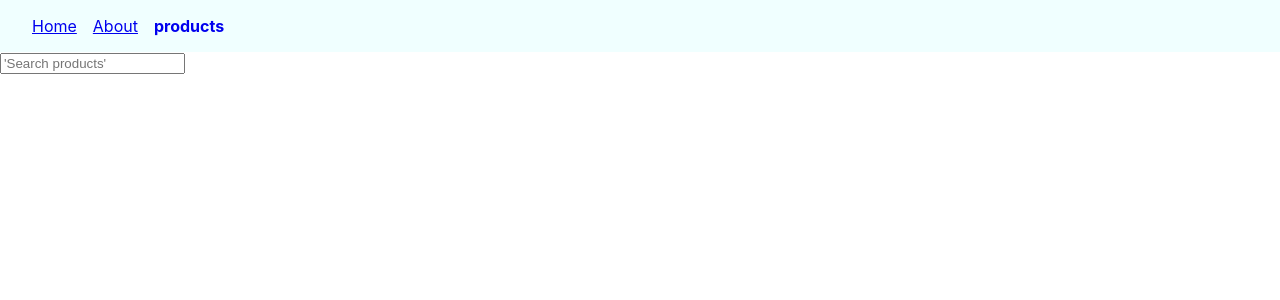
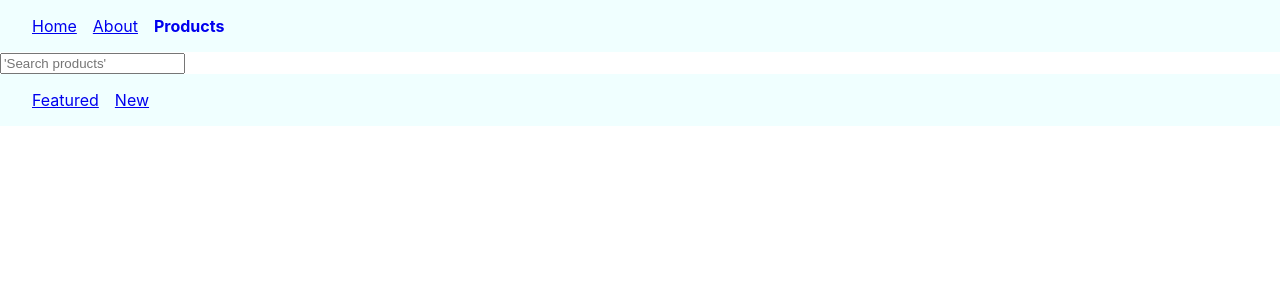
Before and after one commit to Ubayed-Bin-Sufian/Vizuara-Summer-of-Code-2024, a React (Create React App) app in the folder react-router-demo/: page /products in a window 1280 px wide. Shown: the top 300 px of the page. Built offline with nearby package versions, Linux system fonts and the light colour scheme.

Commit message:
Links added in Products component

```diff
--- a/react-router-demo/src/components/Navbar.js
+++ b/react-router-demo/src/components/Navbar.js
@@ -18,7 +18,7 @@ export const Navbar = () => {
                 About
             </NavLink>
             <NavLink style={navLinkStyles} to='/products'>
-                products
+                Products
             </NavLink>
         </nav>
     )
--- a/react-router-demo/src/components/Products.js
+++ b/react-router-demo/src/components/Products.js
@@ -1,7 +1,15 @@
+import { Link } from "react-router-dom"
+
 export const Products = () => {
     return (
-        <div>
-            <input type='search' placeholder="'Search products'" />
-        </div>
+        <>
+            <div>
+                <input type='search' placeholder="'Search products'" />
+            </div>
+            <nav>
+                <Link to='featured'>Featured</Link>
+                <Link to='new'>New</Link>
+            </nav>
+        </>
     )
 }
```
